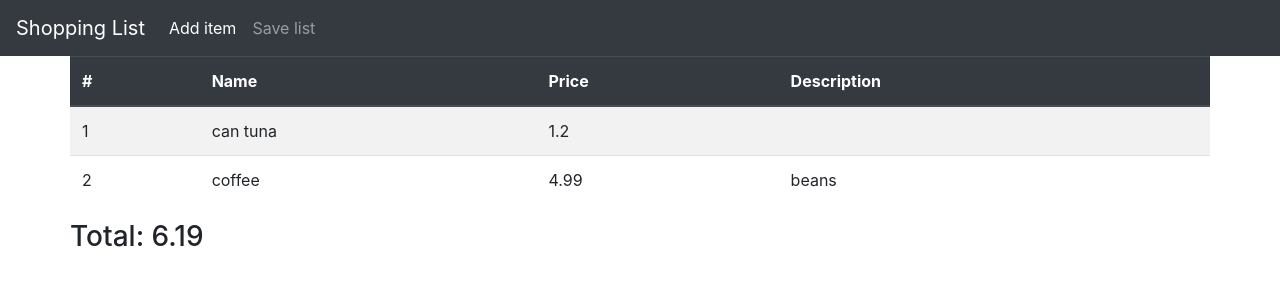
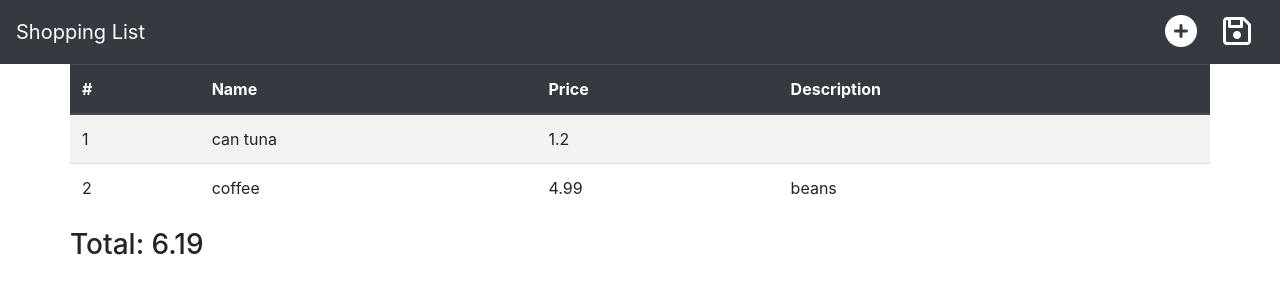
Before and after one commit to estefania-rollino/ShoppingList, an Angular app in the folder ShoppingPlannerUI/: page / in a window 1280 px wide. Shown: the top 300 px of the page. Built offline with nearby package versions, Linux system fonts and the light colour scheme.

Commit message:
navbar icons

```diff
--- a/ShoppingPlannerUI/src/app/top-bar/top-bar.component.css
+++ b/ShoppingPlannerUI/src/app/top-bar/top-bar.component.css
@@ -0,0 +1,9 @@
+#toolbar{
+
+
+}
+.fa{
+    color: white;
+    font-size: 2em
+
+}
--- a/ShoppingPlannerUI/src/app/top-bar/top-bar.component.html
+++ b/ShoppingPlannerUI/src/app/top-bar/top-bar.component.html
@@ -1,18 +1,12 @@
-<nav class="navbar navbar-expand-lg navbar-dark bg-dark">
+<nav class="navbar navbar-dark bg-dark">
   <a [routerLink]="['/']" class="navbar-brand" >Shopping List</a>
-  <button class="navbar-toggler" type="button" data-toggle="collapse" data-target="#navbarText" aria-controls="navbarText" aria-expanded="false" aria-label="Toggle navigation">
-    <span class="navbar-toggler-icon"></span>
-  </button>
-  <div class="collapse navbar-collapse" id="navbarText">
-    <ul class="navbar-nav mr-auto">
-      <li class="nav-item active">
-        <a class="nav-link" href="#">Add item</a>
-      </li>
-      <li class="nav-item">
-        <a class="nav-link" href="#">Save list</a>
-      </li>
+  <div class="btn-toolbar" id="toolbar">
+    <button class="btn" type="button">
+      <span class="fa fa-plus-circle" id="addbtn"></span>
+    </button>
+    <button class="btn" type="button">
+        <span class="fa fa-floppy-o" id="savebtn"></span>
+      </button>
+  </div>
 
-    </ul>
-
-  </div>
 </nav>
```
Also changed, not shown: 2 other files (tests, documents, lock files or other folders).
